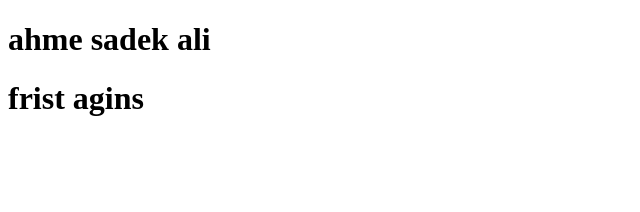
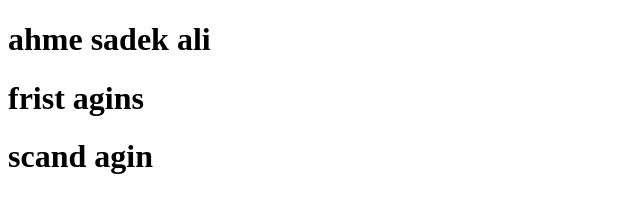
Before and after one commit to ahmedalhruysh-prog/lec7, a plain HTML site: page index.html in a window 1280 px wide. Shown: the whole page, without its empty margins (0-640 px from the left). Drawn offline with Linux system fonts and the light colour scheme.

Commit message:
sacan  agin

```diff
--- a/index.html
+++ b/index.html
@@ -9,6 +9,7 @@
 <body>
     <h1>ahme sadek ali</h1>
     <h1>frist agins</h1>
+    <h1>scand agin</h1>
 
 </body>
 </html>
```
